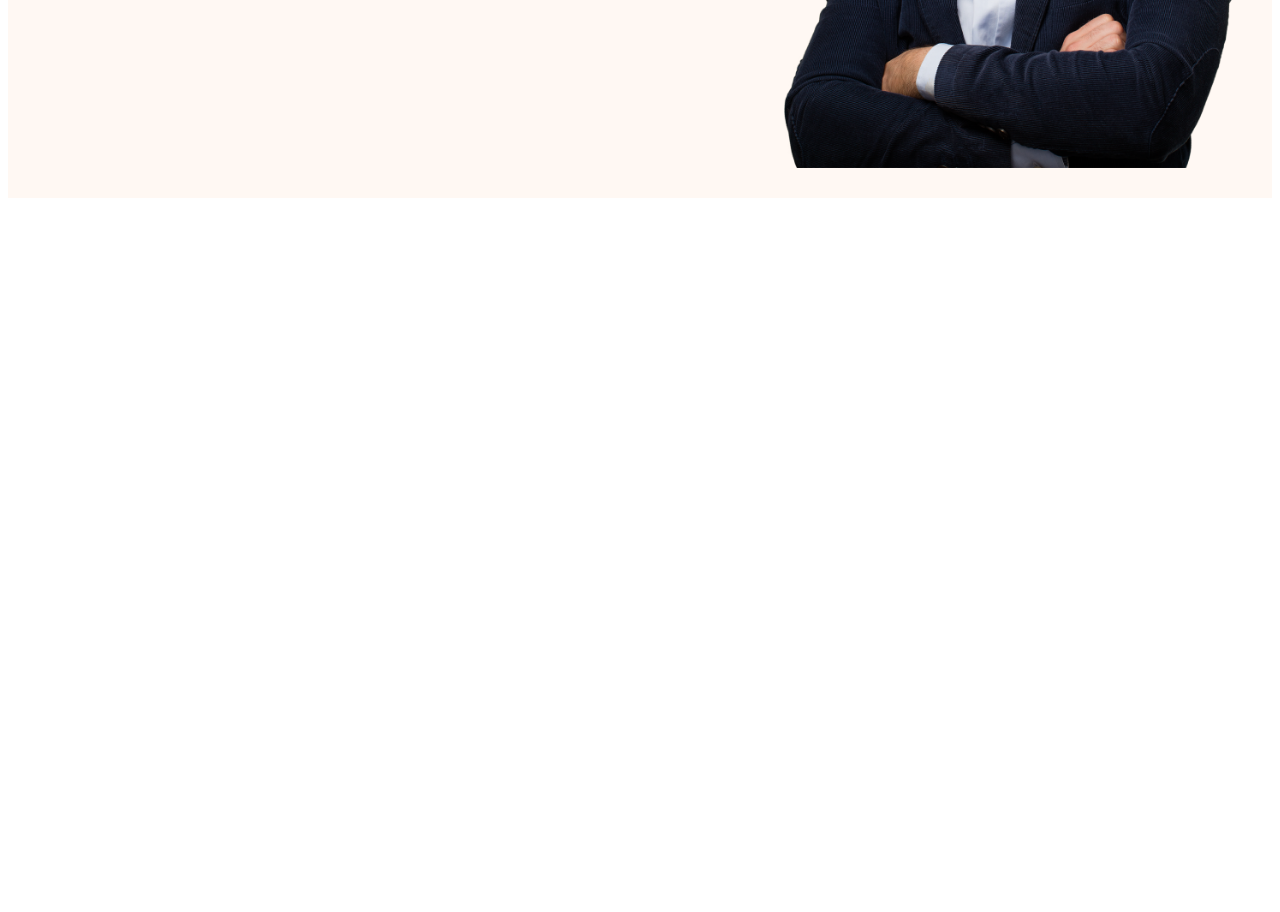
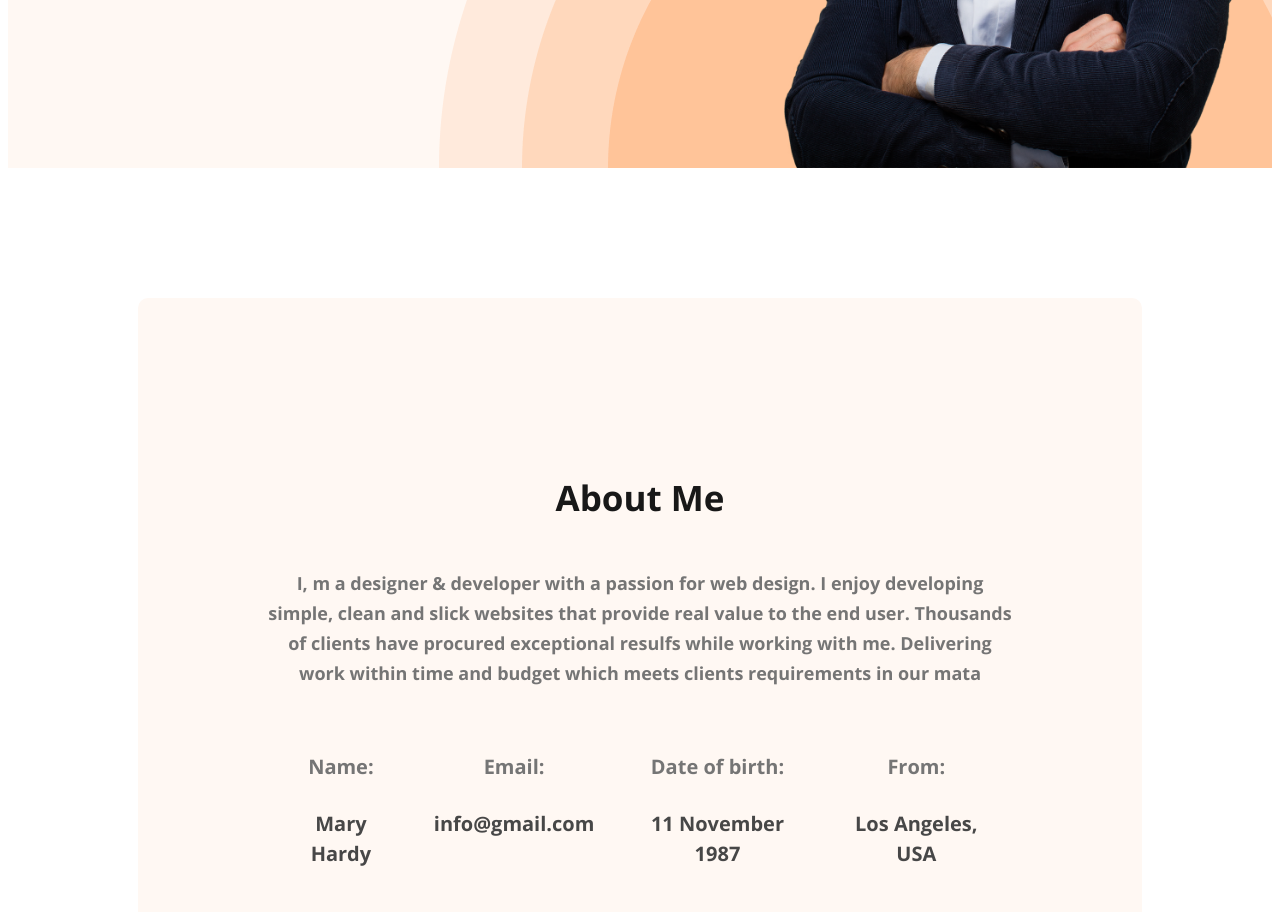
Before and after one commit to Abdullah6979/my-website, a plain HTML site: page index.html in a window 1280 px wide. Shown: the part 528-1440 px from the top of the page. Before the commit the page ends 800 px from the top, so only its background shows below. Drawn offline with nearby package versions, Linux system fonts and the light colour scheme.

Commit message:
added main-section

```diff
--- a/index.html
+++ b/index.html
@@ -7,7 +7,7 @@
     <title>Document</title>
     <link rel="preconnect" href="https://fonts.googleapis.com">
     <link rel="preconnect" href="https://fonts.gstatic.com" crossorigin>
-    <link href="https://fonts.googleapis.com/css2?family=Open+Sans:wght@800&display=swap" rel="stylesheet">
+    <link href="https://fonts.googleapis.com/css2?family=Open+Sans:wght@700&display=swap" rel="stylesheet">
     <link rel="stylesheet" href="style\portfolio.css">
 </head>
 
@@ -33,8 +33,42 @@
             <img class="profile-pic" src="images/hardy.png" alt="hardy vai">
         </div>
     </header>
-    <main></main>
+    <main>
+        <section class="about">
+            <h4 class="section-title">About Me</h4>
+
+            <p class="section-desc">I, m a designer & developer with a passion for web design. I enjoy developing
+                simple, clean and slick
+                websites that provide real value to the end user. Thousands of clients have procured exceptional
+                resulfs
+                while working with me. Delivering work within time and budget which meets clients requirements in
+                our
+                mata</p>
+            <div class="about-info-container">
+                <div class="about-info">
+                    <h4 class="info-title">Name:
+                    </h4>
+                    <p class="info-description"> Mary Hardy</p>
+                </div>
+                <div class="about-info">
+                    <h4 class="info-title">Email:
+                    </h4>
+                    <p class="info-description">info@gmail.com</p>
+                </div>
+                <div class="about-info">
+                    <h4 class="info-title">Date of birth:
+                    </h4>
+                    <p class="info-description">11 November 1987</p>
+                </div>
+                <div class="about-info">
+                    <h4 class="info-title">From:
+                    </h4>
+                    <p class="info-description">Los Angeles, USA</p>
+                </div>
+            </div>
+        </section>
+    </main>
     <footer></footer>
 </body>
 
-</html>
+</htm>
--- a/style/portfolio.css
+++ b/style/portfolio.css
@@ -1,22 +1,25 @@
-body{
+body {
     font-family: 'Open Sans', sans-serif;
 
 }
-.btn-primary{
+
+.btn-primary {
     border-radius: 5px;
     background: #FD6E0A;
     padding: 10px 20px;
     font-size: 20px;
     color: white;
 }
+
 /*nav bar*/
-.nav-title{
-    color:#181818;
+.nav-title {
+    color: #181818;
     font-size: 85px;
     font-weight: 800;
 
 }
-nav{
+
+nav {
     display: flex;
     align-items: center;
     justify-content: space-between;
@@ -24,27 +27,87 @@ nav{
     margin: 0 200px;
 
 }
-nav>ul{
+
+nav>ul {
     display: flex;
     text-decoration: none;
     align-items: center;
 }
-nav li{
+
+nav li {
     margin-right: 50px;
     list-style: none;
 }
-nav a{
+
+nav a {
     text-decoration: none;
 }
+
 /* header style*/
-.header{
+.header {
     background: #FFF8F3;
+    background-image: url(../images/header_bg.png);
+    background-repeat: no-repeat;
+    background-position: bottom right;
+
 }
-.banner{
-    padding: 30px 30px 30px 150px;
+
+.banner {
+    padding: 30px 30px 0px 150px;
     display: flex;
     align-items: center;
+    justify-content: space-between;
 }
-.banner .profile-pic{
+
+.banner .profile-pic {
     width: 500px;
 }
+
+/*main section*/
+.about-info-container {
+    display: flex;
+    justify-content: space-around;
+}
+
+.about-info {
+    padding: 20px;
+    text-align: center;
+}
+
+.info-title {
+    color: #757575;
+    text-align: center;
+    font-size: 20px;
+    font-weight: 400;
+    line-height: 30px;
+}
+
+.info-description {
+    color: #474747;
+    font-size: 20px;
+    font-weight: 700;
+    line-height: 30px;
+}
+
+/*about section*/
+.section-title {
+    color: #181818;
+    text-align: center;
+    font-size: 35px;
+    font-weight: 700;
+}
+
+.section-desc {
+    color: #757575;
+    text-align: center;
+    font-size: 18px;
+    font-weight: 400;
+    line-height: 30px;
+}
+
+.about {
+    border-radius: 10px;
+    background: #FFF8F3;
+    padding: 130px;
+    margin: 130px;
+}
```
